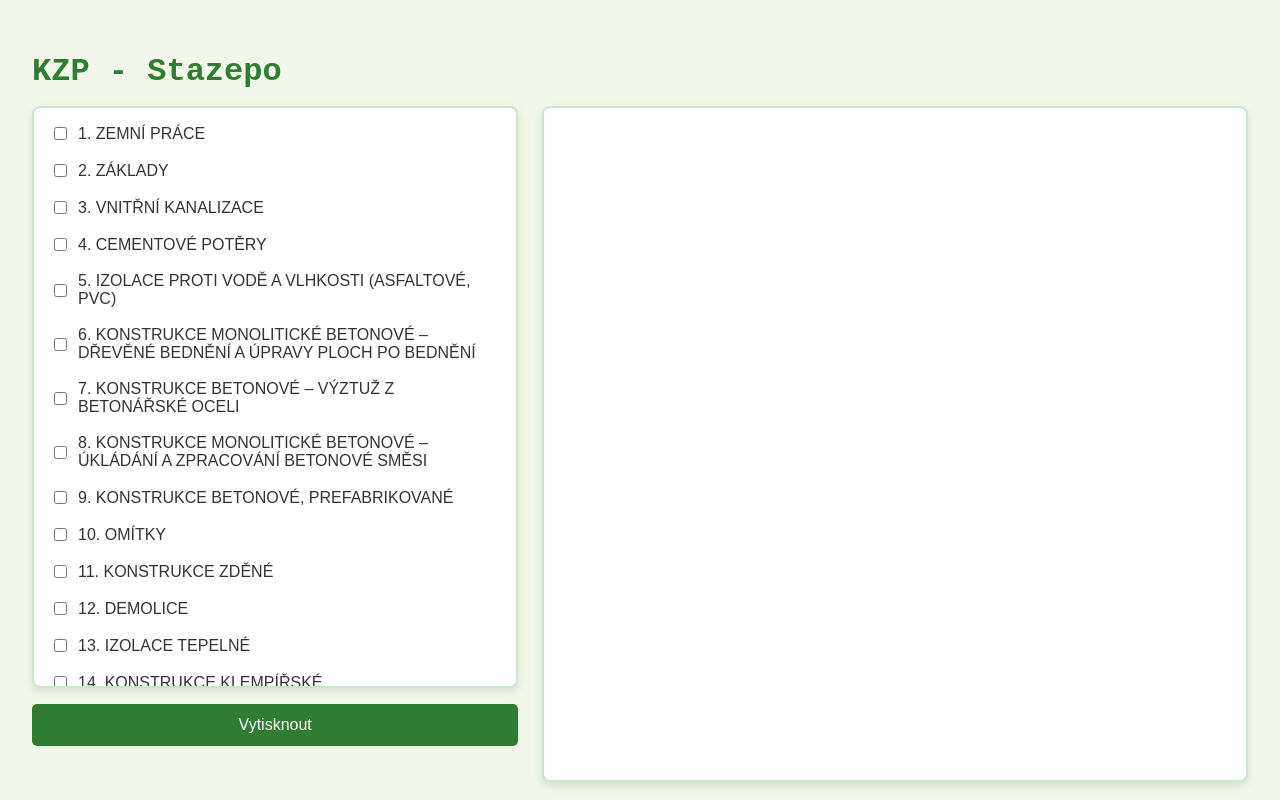
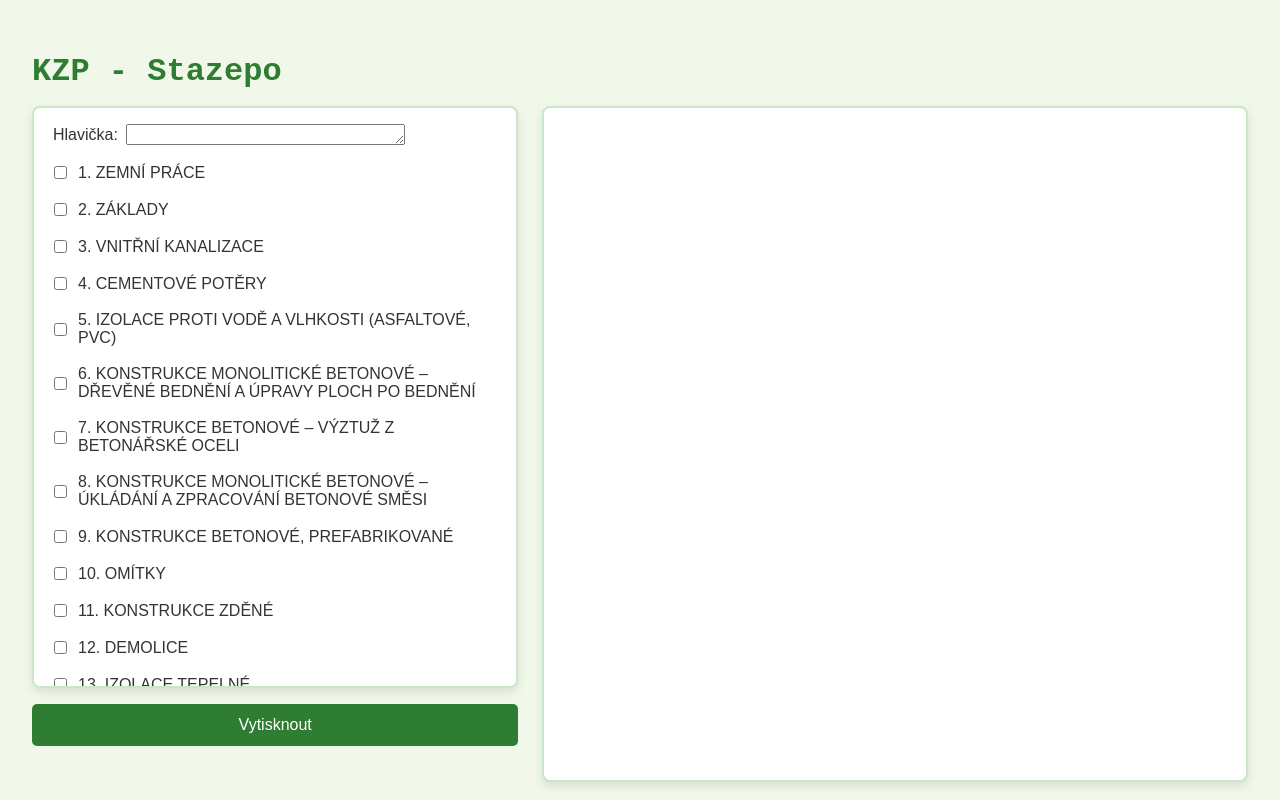
Before and after one commit to DanielBradac/kzp-Stazepo, a SvelteKit app: page / in a window 1280 px wide. Built offline with nearby package versions, Linux system fonts and the light colour scheme.

Commit message:
added custom header textarea

```diff
--- a/src/routes/+page.svelte
+++ b/src/routes/+page.svelte
@@ -1,16 +1,18 @@
 <script lang="ts">
     import type { KZPCategory } from "../utils/KZPEntities";
+    import { PrintData } from "../utils/PrintData";
     import Form from "./Form.svelte";
     import Table from "./Table.svelte";
     export let data;
 
     const categories: KZPCategory[] = data.kzpData.categories;
     let selectedCategories: KZPCategory[] = [];
+    let header: string = "";
 
     function routeToPrint() {
         sessionStorage.setItem(
-            "selectedCategories",
-            JSON.stringify(selectedCategories),
+            "printData",
+            JSON.stringify(new PrintData(header, selectedCategories)),
         );
         window.open("/print", "_blank");
     }
@@ -20,7 +22,7 @@
 <div class="mainPage">
     <div class="formSection">
         <div class="formContainer">
-            <Form {categories} bind:selectedCategories />
+            <Form {categories} bind:selectedCategories bind:header />
         </div>
         <button class="printButton" onclick={routeToPrint}>Vytisknout</button>
     </div>
--- a/src/routes/Form.svelte
+++ b/src/routes/Form.svelte
@@ -4,6 +4,7 @@
 
   export let categories: KZPCategory[];
   export let selectedCategories: KZPCategory[];
+  export let header: string;
 
   let form: HTMLFormElement;
 
@@ -22,6 +23,11 @@
 </script>
 
 <form method="POST" bind:this={form} onchange={updateSelectedCategories}>
+  <label class="headerLabel">
+    Hlavička:
+    <textarea bind:value={header} maxlength="500"> </textarea>
+  </label><br />
+
   {#each categories as category}
     <label>
       <input type="checkbox" name="name" value={category.id} />
@@ -50,4 +56,16 @@
     white-space: normal;
     word-break: break-word;
   }
+
+  .headerLabel {
+    width: 100%;
+    padding-left: 3px;
+  }
+
+  .headerLabel textarea {
+    flex-grow: 0.5;
+    height: 15px;
+    resize: none;
+    resize: vertical;
+  }
 </style>
--- a/src/routes/print/+page.svelte
+++ b/src/routes/print/+page.svelte
@@ -1,22 +1,22 @@
 <script lang="ts">
     import { onMount } from "svelte";
-    import type { KZPCategory } from "../../utils/KZPEntities";
     import {
         emptyColsIndexes,
         getHeaderTitles,
         mainHeaderCount,
     } from "../../utils/PDFExport/TableSettings";
+    import type { PrintData } from "../../utils/PrintData";
 
-    let selectedCategories: KZPCategory[];
+    let printData: PrintData;
     let tablesContainer: HTMLDivElement;
     const tableHeaders = getHeaderTitles();
 
     onMount(() => {
-        const data = sessionStorage.getItem("selectedCategories");
+        const data = sessionStorage.getItem("printData");
         if (data) {
-            selectedCategories = JSON.parse(data);
+            printData = JSON.parse(data);
         } else {
-            throw Error("Couldn't read selected catgegories.");
+            throw Error("Couldn't read print data.");
         }
 
         // Wait for the next render cycle to print
@@ -33,11 +33,12 @@
 <div class="printPage">
     <h1>Kontrolní a zkušební plán</h1>
     <h2>(DÍLČÍ ČÁST PLÁNU KVALITY STAVBY)</h2>
+    <p class="header">{@html printData?.header.replace(/\n/g, "<br>") || ""}</p>
     <h3>OBSAH:</h3>
 
     <table>
         <tbody>
-            {#each selectedCategories as category}
+            {#each printData?.categories || [] as category}
                 <tr>
                     <td>{category.id}.</td>
                     <td>{category.name}</td>
@@ -49,7 +50,7 @@
 <button onclick={onPrintButton}>Vytisknout</button>
 
 <div bind:this={tablesContainer}>
-    {#each selectedCategories as category}
+    {#each printData?.categories || [] as category}
         <div class="printPage">
             <table class="categoryTable" border="1">
                 <thead>
@@ -133,6 +134,10 @@
         color: var(--primary-color);
     }
 
+    .header {
+        font-weight: bold;
+    }
+
     .printPage {
         margin-bottom: 2em;
     }
--- /dev/null
+++ b/src/utils/PrintData.ts
@@ -0,0 +1,11 @@
+import type { KZPCategory } from "./KZPEntities"
+
+export class PrintData {
+    header: string
+    categories: KZPCategory[]
+
+    public constructor(header: string, categories: KZPCategory[]) {
+        this.header = header.trim()
+        this.categories = categories
+    }
+}
```
